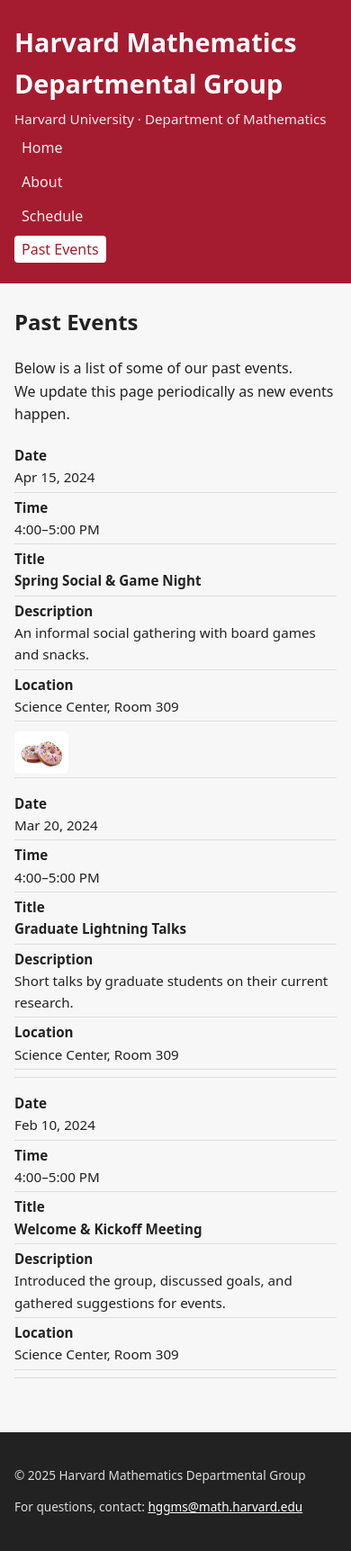
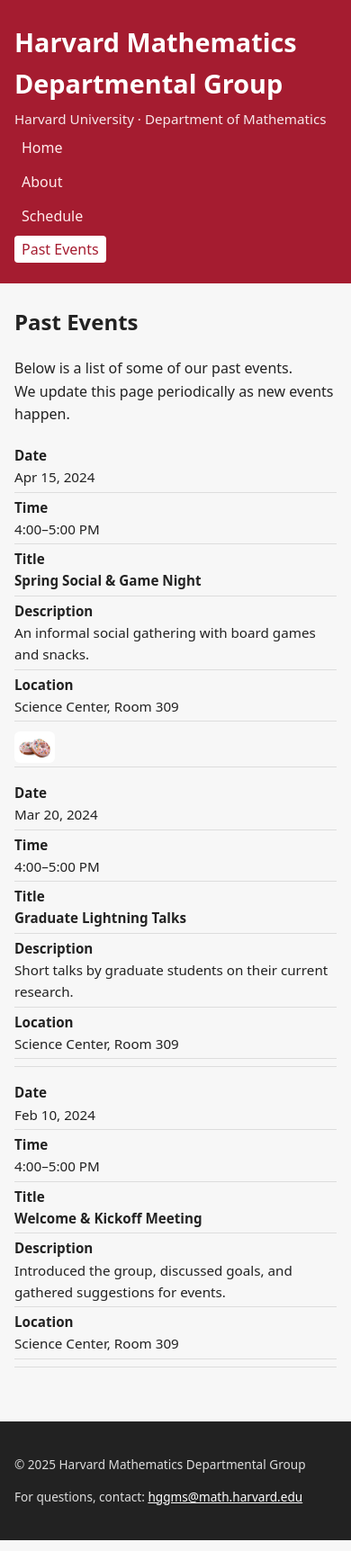
Before and after one commit to szhang612/hggms, a Jekyll site: the page built from past-events.md, in a window 390 px wide. Shown: the whole page at 90% size. Built offline with Jekyll 4.4.1, drawn with Linux system fonts in a browser that asks for light colours.

Commit message:
Update style.css

```diff
--- a/assets/css/style.css
+++ b/assets/css/style.css
@@ -175,7 +175,7 @@ body {
 
 /* Was 140px; 2/3 of that ≈ 93px */
 .event-photo-list img {
-  max-width: 60px;
+  max-width: 45px;
   height: auto;
   border-radius: 6px;
   display: block;
```
